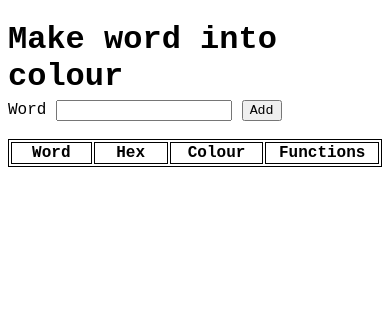
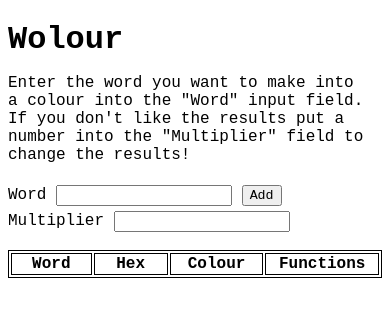
Before and after one commit to stripesc/wolor-web, a plain HTML site: page index.html in a window 390 px wide. Drawn offline with Linux system fonts and the light colour scheme.

Commit message:
Added description text and breakpoints

```diff
--- a/css/style.css
+++ b/css/style.css
@@ -10,11 +10,24 @@ td button {
     display: block;
     margin: auto;
 }
+input {
+    margin-top: 5px;
+}
 
 th {
     width: 10em;
 }
 
+p {
+    width: 40em;
+}
+
 h1 {
     margin-bottom: 5px;
 }
+
+@media only screen and (max-width: 45em) {
+    p {
+        width: 95%;
+    }
+}
--- a/index.html
+++ b/index.html
@@ -10,11 +10,19 @@
     </head>
     <body>
         <div>
-            <h1>Make word into colour</h1>
+            <h1>Wolour</h1>
+            <p>
+                Enter the word you want to make into a colour into the "Word" input field.
+                If you don't like the results put a number into the "Multiplier" field to change the results!
+            </p>
             <label>Word
                 <input id="word">
             </label>
             <button id="add">Add</button>
+            <br>
+            <label>Multiplier
+                <input id="multi">
+            </label>
         </div>
         <br>
         <div id="tableDiv">
```
